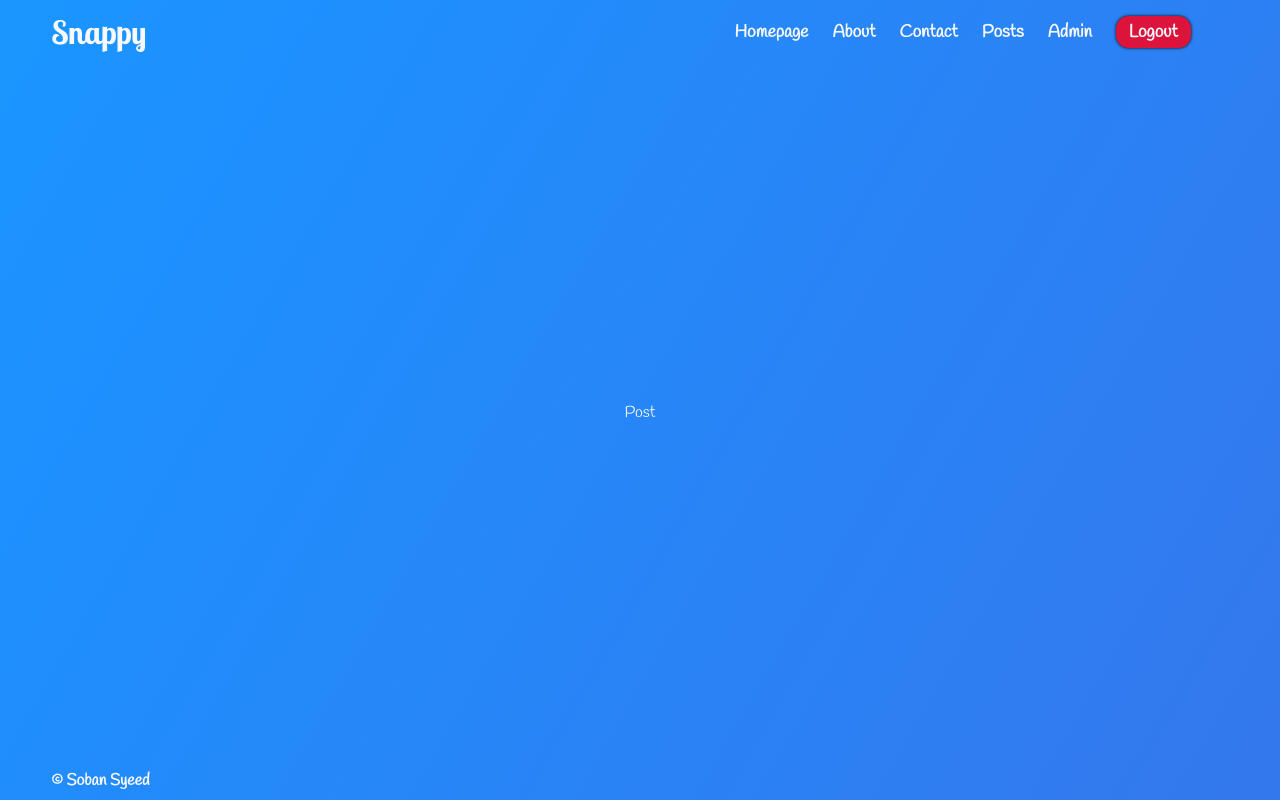
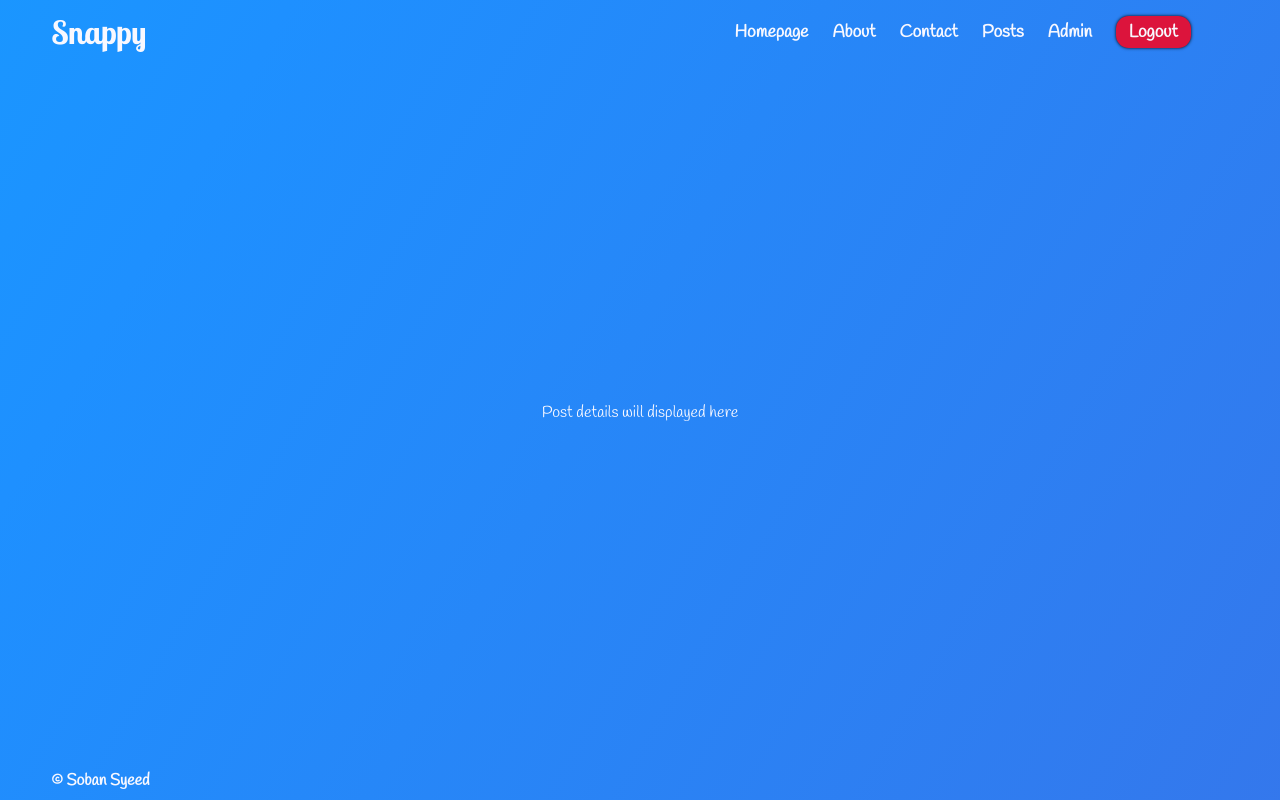
Before and after one commit to SnakyMz/Snappy, a Next.js app: page /posts/1 in a window 1280 px wide. Built offline with nearby package versions, Linux system fonts and the light colour scheme.

Commit message:
Update post page

```diff
--- a/src/app/posts/[slug]/page.js
+++ b/src/app/posts/[slug]/page.js
@@ -1,5 +1,5 @@
 export default function Post() {
   return (
-    <section>Post</section>
+    <section>Post details will displayed here</section>
   )
 }
```
